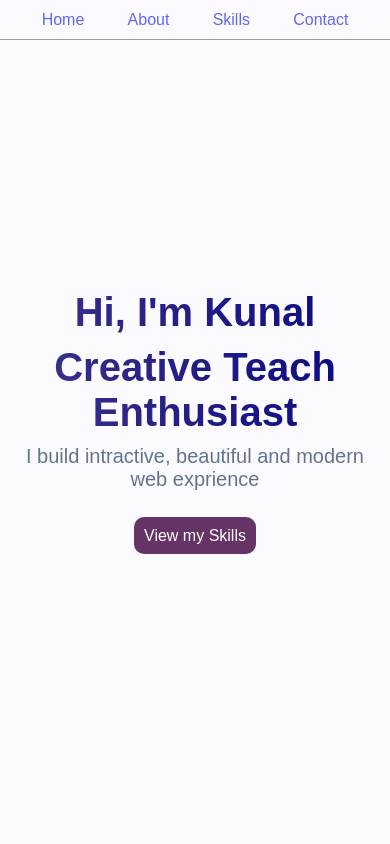
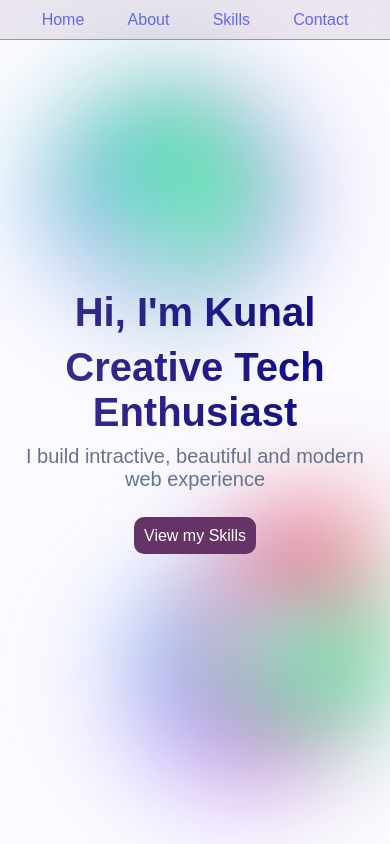
Before and after one commit to itsDevKunal/itskunal, a Next.js app: page / in a window 390 px wide. Shown: the top 844 px of the page. Built offline with nearby package versions, Linux system fonts and the light colour scheme.

Commit message:
better ui + typos

```diff
--- a/app/globals.css
+++ b/app/globals.css
@@ -20,7 +20,10 @@ ul {
   list-style: none;
 }
 
-#root, main, .app, .container {
+#root,
+main,
+.app,
+.container {
   position: relative;
   z-index: 1;
 }
@@ -33,8 +36,86 @@ h2 {
   text-align: center;
 }
 
+/* background */
+
+.circle {
+  position: fixed;
+  border-radius: 50%;
+  width: 220px;
+  height: 220px;
+  filter: blur(50px);
+  animation: floatRotate linear infinite;
+  z-index: 0;
+}
+
+.circle1 {
+  background: conic-gradient(from 45deg, #fce5e5, #cea2fd, #dcd0ff);
+  top: 10%;
+  left: 5%;
+  animation-duration: 10s;
+}
+
+.circle2 {
+  background: conic-gradient(from 135deg, #79baec, #3ded97, #dcd0ff);
+  top: 5%;
+  right: 35%;
+  animation-duration: 20s;
+}
+
+.circle3 {
+  background: conic-gradient(from 225deg, #ed2939, #cea2fd, #79baec);
+  bottom: 5%;
+  left: 35%;
+  animation-duration: 15s;
+}
+
+.circle4 {
+  background: conic-gradient(from 315deg, #fce5e5, #3ded97, #dcd0ff, #ed2939);
+  bottom: 20%;
+  right: 5%;
+  animation-duration: 25s;
+}
+
+/* cursor */
+.cursor {
+  position: fixed;
+  z-index: 999999;
+  background-color: #bf82ff;
+  height: 20px;
+  width: 20px;
+  pointer-events: none;
+  border-radius: 50%;
+  box-shadow: 0 0 0 8px rgba(206, 162, 253, 0.5);
+}
+
+@keyframes floatRotate {
+  0% {
+    transform: rotate(0deg) translate(0px, 0px);
+  }
+
+  25% {
+    transform: rotate(90deg) translate(60px, -40px);
+  }
+
+  50% {
+    transform: rotate(180deg) translate(-40px, 60px);
+  }
+
+  75% {
+    transform: rotate(270deg) translate(-60px, -40px);
+  }
+
+  100% {
+    transform: rotate(360deg) translate(0px, 0px);
+  }
+}
+
 @media (max-width: 900px) {
   h2 {
     text-align: left;
   }
+
+  .cursor {
+    display: none;
+  }
 }
--- a/app/layout.js
+++ b/app/layout.js
@@ -1,6 +1,7 @@
 import { Geist, Geist_Mono } from "next/font/google";
 import "./globals.css";
 import Navbar from "@/components/navbar";
+import Cursor from "@/components/Cursor";
 
 const geistSans = Geist({
   variable: "--font-geist-sans",
@@ -26,6 +27,15 @@ export default function RootLayout({ children }) {
       <body className={`${geistSans.variable} ${geistMono.variable}`}>
         <Navbar />
         {children}
+
+        {/* background */}
+        <div className="circle circle1"></div>
+        <div className="circle circle2"></div>
+        <div className="circle circle3"></div>
+        <div className="circle circle4"></div>
+
+        {/* cursor */}
+        <Cursor />
       </body>
     </html>
   );
--- a/app/page.js
+++ b/app/page.js
@@ -35,11 +35,11 @@ export default function Page() {
         <div id="home" className={styles.hero}>
           <div className={styles.left}>
             <h1>Hi, I'm Kunal</h1>
-            <h1>Creative Teach Enthusiast</h1>
-            <p>I build intractive, beautiful and modern web exprience</p>
+            <h1>Creative Tech Enthusiast</h1>
+            <p>I build intractive, beautiful and modern web experience</p>
             <br />
             <br />
-            <a onClick={(e) => handleLinkClick(e, '#about')} className={styles.button}>View my Skills</a>
+            <a onClick={(e) => handleLinkClick(e, '#skills')} className={styles.button}>View my Skills</a>
           </div>
           <div className={styles.right}>
             <img src="/coding.png" alt="Hero Image" />
--- a/app/page.module.css
+++ b/app/page.module.css
@@ -53,8 +53,11 @@
 
 
 .about {
-  background-color: #ffffff;
+  background-color: rgba(255, 255, 255, 0.6);
   padding: 20px;
+  margin: 10px;
+  border-radius: 20px;
+  box-shadow: 0 0 30px 1px rgba(0, 0, 0, 0.1);
 }
 
 .about p,
@@ -67,6 +70,10 @@
   justify-content: center;
   align-items: center;
   gap: 20px;
+}
+
+.aboutCont div:nth-child(1) {
+  text-align: left;
 }
 
 .aboutCont div {
@@ -187,12 +194,6 @@
     margin-bottom: 5px;
   }
 
-  .about {
-    margin: 10px;
-    border-radius: 20px;
-    box-shadow: 0 0 30px 1px rgba(0, 0, 0, 0.1);
-  }
-
   .aboutCont {
     margin-bottom: 30px;
   }
--- /dev/null
+++ b/components/Cursor.js
@@ -0,0 +1,31 @@
+'use client'
+
+import { useEffect } from 'react';
+
+export default function Cursor() {
+  useEffect(() => {
+    const cursor = document.querySelector('.cursor');
+
+    // Define the event handler function
+    const handleMouseMove = (e) => {
+      // Use clientX and clientY for positioning relative to the viewport
+      const x = e.clientX;
+      const y = e.clientY;
+      cursor.style.top = y + 'px';
+      cursor.style.left = x + 'px';
+    };
+
+    if (cursor) {
+      document.addEventListener('mousemove', handleMouseMove);
+    }
+
+    // Return the cleanup function
+    return () => {
+      if (cursor) {
+        document.removeEventListener('mousemove', handleMouseMove);
+      }
+    };
+  }, []); // Empty dependency array ensures this effect runs only once
+
+  return <div className="cursor"></div>;
+}
--- a/components/footer.module.css
+++ b/components/footer.module.css
@@ -4,6 +4,7 @@
   padding: 20px;
   margin-top: 50px;
   position: relative; /* Add this line */
+  z-index: 1;
 }
 .footer p {
   color: #fff;
--- a/components/navbar.module.css
+++ b/components/navbar.module.css
@@ -4,13 +4,17 @@
   align-items: center;
   padding: 0 20px;
   position: fixed;
-  top: 0;
-  border-bottom: 1px solid #999;
-  width: 100%;
+  top: 10px;
+  left: 50%;
+  transform: translateX(-50%);
+  border: 1px solid #999;
+  border-radius: 20px;
+  width: 90%;
   height: 40px;
   box-sizing: border-box;
   z-index: 1000;
   backdrop-filter: blur(10px);
+  background-color: rgba(102, 51, 102, 0.1);
 }
 
 .navbar ul {
@@ -42,6 +46,16 @@
 }
 
 @media (max-width: 900px) {
+  .navbar {
+    border-radius: 0;
+    border: none;
+    border-bottom: 1px solid #999;
+    width: 100%;
+    left: 0;
+    top: 0;
+    transform: translateX(0);
+  }
+
   .navbar ul {
     width: 100%;
   }
```
